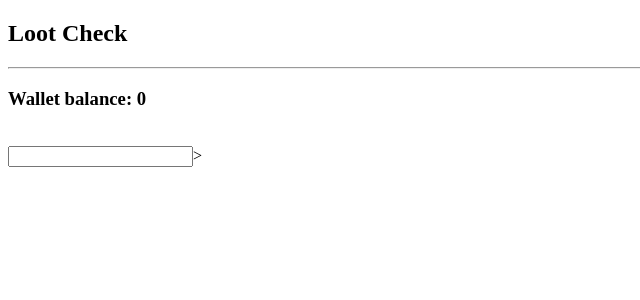
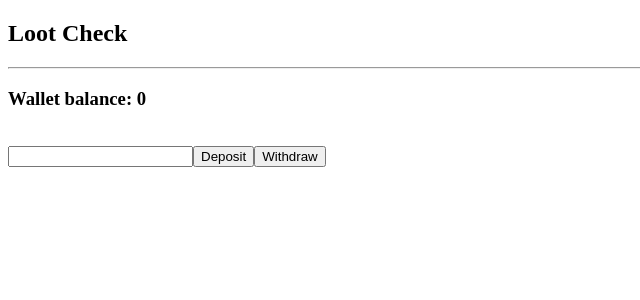
Before and after one commit to manu-4216/TDD-react-redux-lootcheck, a React (Create React App) app: page / in a window 1280 px wide. Shown: the top 300 px of the page, without its empty margins (0-640 px from the left). Built offline with nearby package versions, Linux system fonts and the light colour scheme.

Commit message:
Use deposit and withdraw actions inside Wallet

```diff
--- a/src/components/Wallet.js
+++ b/src/components/Wallet.js
@@ -1,5 +1,6 @@
 import React, { Component } from 'react';
 import { connect } from 'react-redux';
+import { deposit, withdraw } from '../actions/balance';
 
 // We need to export this un-connected component for the test
 export class Wallet extends Component {
@@ -13,6 +14,14 @@
         this.setState({ balance: parseInt(event.target.value, 10) });
     };
 
+    deposit = () => {
+        this.props.deposit(this.state.balance);
+    };
+
+    withdraw = () => {
+        this.props.withdraw(this.state.balance);
+    };
+
     render() {
         return (
             <div>
@@ -20,10 +29,13 @@
                     Wallet balance: {this.props.balance}
                 </h3>
                 <br />
-                <input
-                    className="input-wallet"
-                    onChange={this.updateBalance}
-                />>
+                <input className="input-wallet" onChange={this.updateBalance} />
+                <button className="btn-deposit" onClick={this.deposit}>
+                    Deposit
+                </button>
+                <button className="btn-withdraw" onClick={this.withdraw}>
+                    Withdraw
+                </button>
             </div>
         );
     }
@@ -33,4 +45,4 @@
     balance: state
 });
 
-export default connect(mapStateToProps, null)(Wallet);
+export default connect(mapStateToProps, { deposit, withdraw })(Wallet);
```
Also changed, not shown: 2 other files (tests, documents, lock files or other folders).
